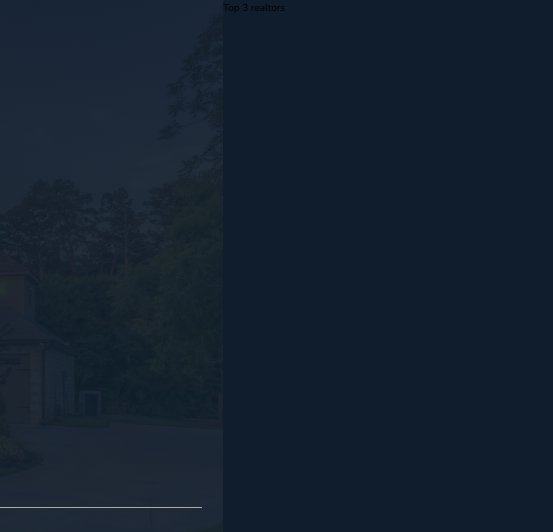
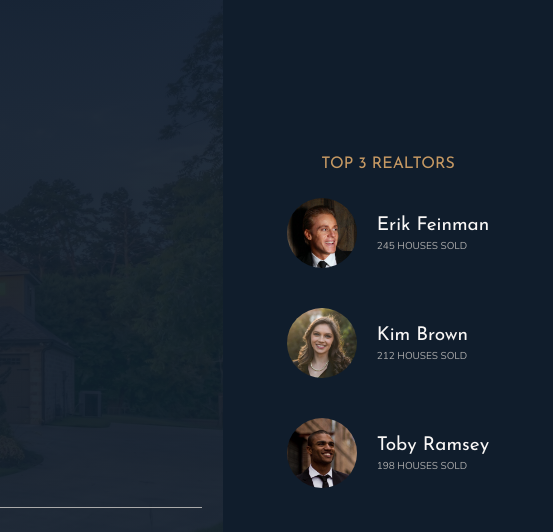
Before and after one commit to gunil0610/Nexter, a website: page index.html in a window 1280 px wide. Shown: the top 532 px of the page, 727-1280 px from the left. Drawn offline with nearby package versions, Linux system fonts and the light colour scheme.

Commit message:
building the realtors section

```diff
--- a/index.html
+++ b/index.html
@@ -33,7 +33,28 @@
       </div>
     </header>
 
-    <div class="realtors">Top 3 realtors</div>
+    <div class="realtors">
+      <h3 class="heading-3">Top 3 Realtors</h3>
+      <div class="realtors__list">
+        <img src="img/realtor-1.jpeg" alt="Realtor 1" class="realtors__img" />
+        <div class="realtors__details">
+          <h4 class="heading-4 heading-4--light">Erik Feinman</h4>
+          <p class="realtors__sold">245 houses sold</p>
+        </div>
+
+        <img src="img/realtor-2.jpeg" alt="Realtor 2" class="realtors__img" />
+        <div class="realtors__details">
+          <h4 class="heading-4 heading-4--light">Kim Brown</h4>
+          <p class="realtors__sold">212 houses sold</p>
+        </div>
+
+        <img src="img/realtor-3.jpeg" alt="Realtor 3" class="realtors__img" />
+        <div class="realtors__details">
+          <h4 class="heading-4 heading-4--light">Toby Ramsey</h4>
+          <p class="realtors__sold">198 houses sold</p>
+        </div>
+      </div>
+    </div>
 
     <section class="features">
       <div class="feature">
--- a/sass/_realtors.scss
+++ b/sass/_realtors.scss
@@ -1,4 +1,31 @@
 .realtors {
   background-color: $color-secondary;
   grid-column: col-start 7 / full-end;
+  padding: 3rem;
+
+  display: grid;
+  grid-row-gap: 2rem;
+  align-content: center;
+  justify-content: center;
+  justify-items: center;
+
+  &__list {
+    display: grid;
+    grid-template-columns: min-content max-content;
+    grid-column-gap: 2rem;
+    grid-row-gap: 5vh;
+    align-items: center;
+  }
+
+  &__img {
+    width: 7rem;
+    border-radius: 50%;
+    display: block;
+  }
+
+  &__sold {
+    text-transform: uppercase;
+    color: $color-grey-light-2;
+    margin-top: -3px;
+  }
 }
```
Also changed, not shown: css/style.css.
